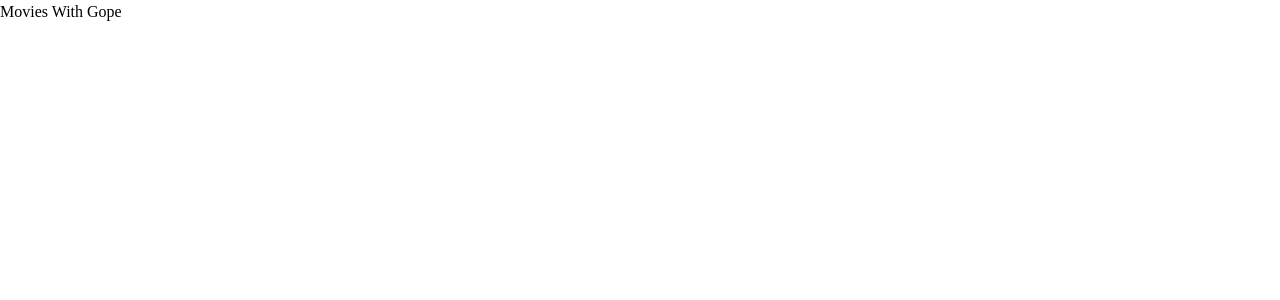
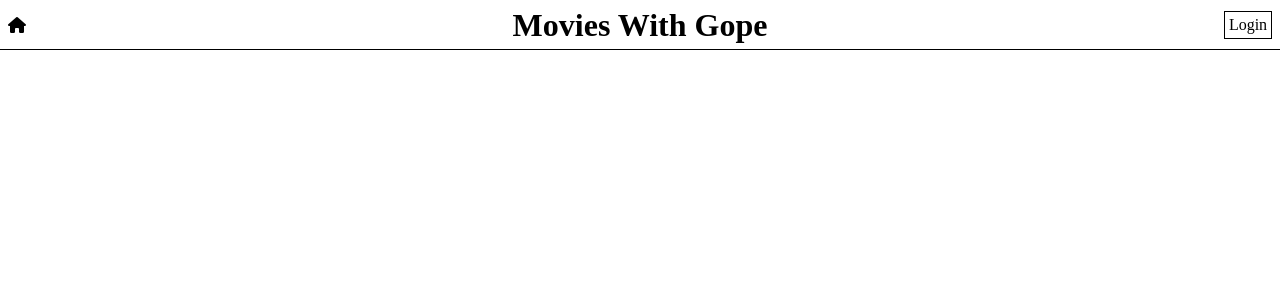
Before and after one commit to KonstantinMarinov/movies-with-gope, an Angular app: page / in a window 1280 px wide. Shown: the top 300 px of the page. Built offline with nearby package versions, Linux system fonts and the light colour scheme.

Commit message:
Added header

```diff
--- a/src/app/app.component.css
+++ b/src/app/app.component.css
@@ -4,8 +4,23 @@
   flex-direction: column;
 }
 
-.header-wrapper {
+.header {
   flex: 2;
+  display: flex;
+  justify-content: space-between;
+  align-items: center;
+  max-height: 50px;
+  padding: 0 8px;
+  border-bottom: 1px solid black;
+}
+
+.header-title {
+  display: grid;
+  place-content: center;
+}
+
+.header-item {
+  width: 48px;
 }
 
 .content-wrapper {
@@ -15,3 +30,15 @@
 .footer-wrapper {
   flex: 1;
 }
+
+.button {
+  display: grid;
+  place-content: center;
+  background-color: white;
+  border: 1px solid black;
+}
+
+.icon {
+  display: flex;
+  align-items: center;
+}
--- a/src/app/app.component.html
+++ b/src/app/app.component.html
@@ -1,8 +1,9 @@
 <div class="app-wrapper">
-  <div class="header-wrapper">
-
-    <header class="header">Movies With Gope</header>
-  </div>
+  <header class="header">
+    <i class="icon header-item fa-solid fa-house"></i>
+    <h1 class="header-title">Movies With Gope</h1>
+    <button class="button header-item">Login</button>
+  </header>
   <div class="content-wrapper"></div>
   <div class="footer-wrapper"></div>
 </div>
```
